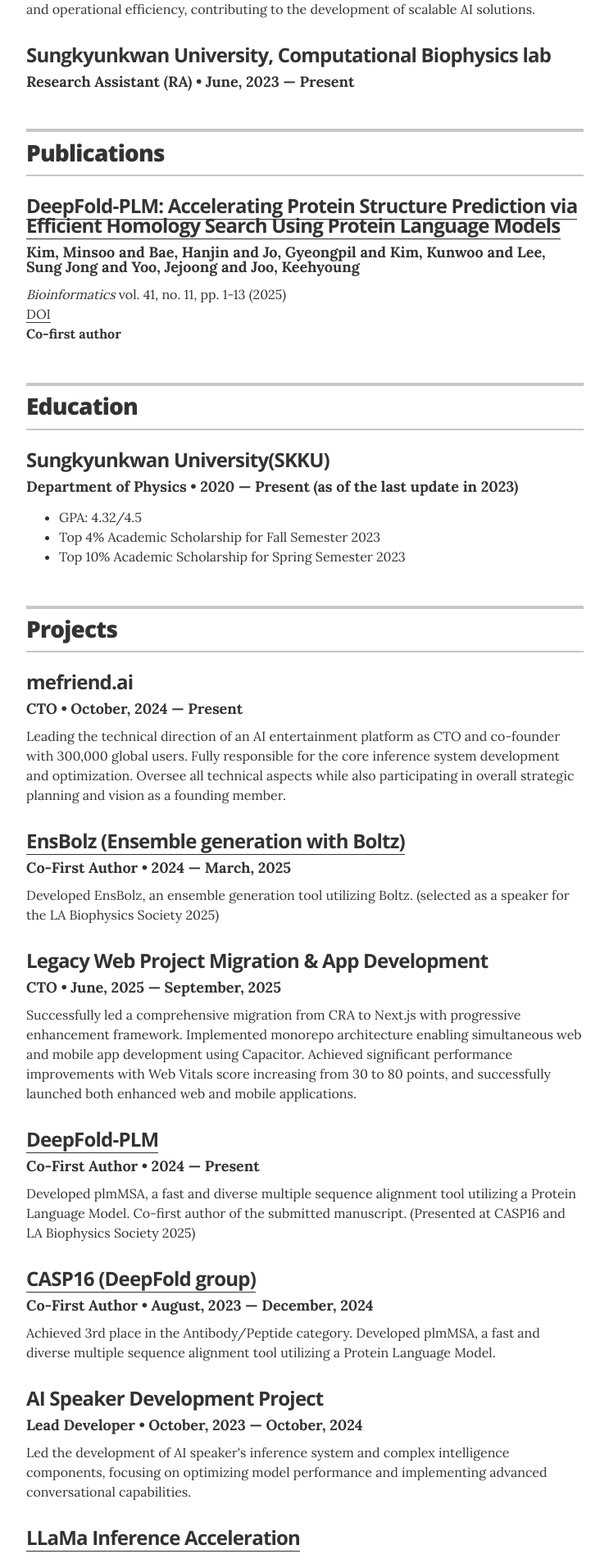
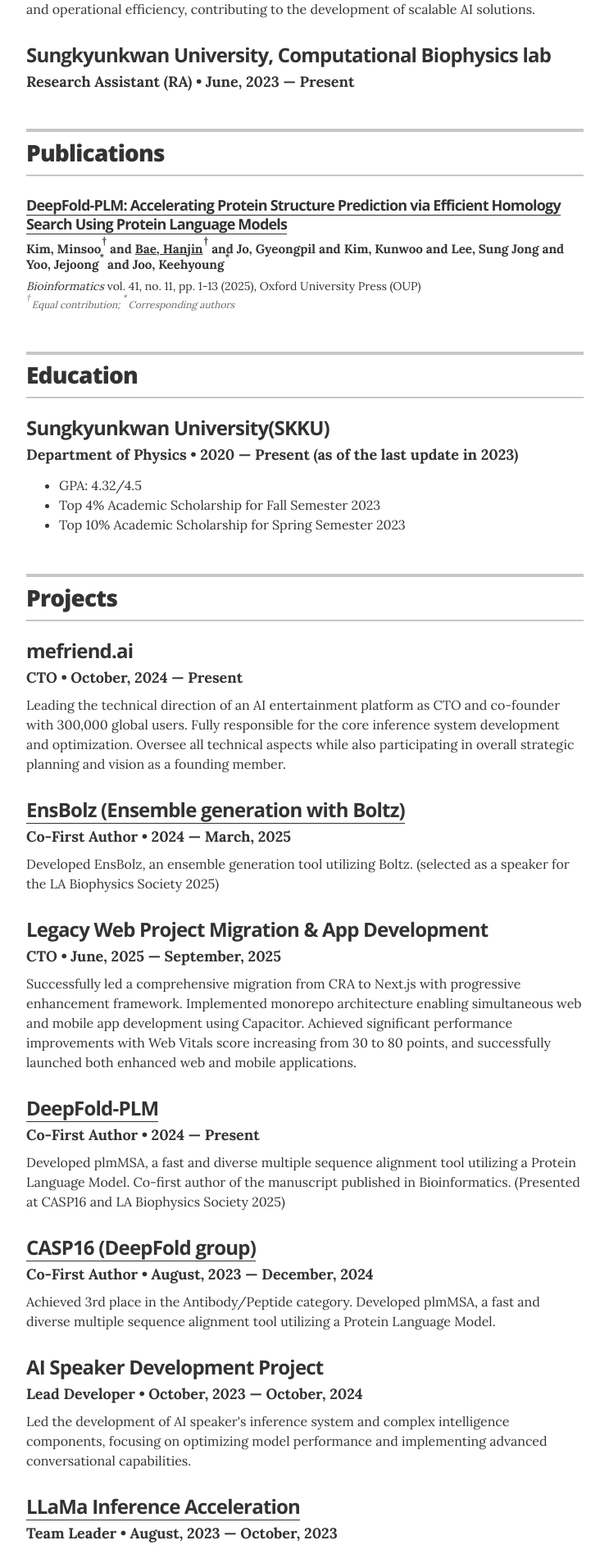
Before and after one commit to delibae/delibae.github.io, a Jekyll site: the page built from index.html, in a window 1280 px wide. Shown: the part 761-2657 px from the top of the page at 82% size, without its empty margins (268-1011 px from the left). Built offline with Jekyll 4.4.1, drawn with Linux system fonts in a browser that asks for light colours.

Commit message:
✨ Update: Upgrade dependencies, enhance publication details, and refine resume layout

```diff
--- a/_data/projects.yml
+++ b/_data/projects.yml
@@ -21,7 +21,7 @@
   role: Co-First Author
   duration: 2024 &mdash; Present
   url: "https://github.com/DeepFoldProtein/DeepFold-PLM"
-  description: Developed plmMSA, a fast and diverse multiple sequence alignment tool utilizing a Protein Language Model. Co-first author of the submitted manuscript. (Presented at CASP16 and LA Biophysics Society 2025)
+  description: Developed plmMSA, a fast and diverse multiple sequence alignment tool utilizing a Protein Language Model. Co-first author of the manuscript published in Bioinformatics. (Presented at CASP16 and LA Biophysics Society 2025)
 
 - project: CASP16 (DeepFold group)
   role: Co-First Author
--- a/_layouts/resume.html
+++ b/_layouts/resume.html
@@ -87,30 +87,48 @@
 
         {% for publication in site.data.publications %}
         <div
-          class="resume-item"
+          class="resume-item publication-item"
           itemscope
           itemtype="http://schema.org/ScholarlyArticle"
         >
-          <h3 class="resume-item-title" itemprop="name">
+          <h3 class="resume-item-title publication-title" itemprop="name">
             {% if publication.url %}<a
               href="{{ publication.url }}"
               itemprop="url"
               >{{ publication.title }}</a
             >{% else %}{{ publication.title }}{% endif %}
           </h3>
-          <h4 class="resume-item-details" itemprop="author">
-            {{ publication.authors }}
+          <h4 class="resume-item-details publication-authors" itemprop="author">
+            {% assign authors_text = publication.authors %} {% if
+            publication.co_first_authors %} {% for co_first in
+            publication.co_first_authors %} {% if co_first == "Bae, Hanjin" %}
+            {% assign co_first_with_markup = '<span class="author-name"
+              >' | append: co_first | append: '</span
+            >' | append: '<sup class="dagger">†</sup>' %} {% else %} {% assign
+            co_first_with_markup = co_first | append: '<sup class="dagger"
+              >†</sup
+            >' %} {% endif %} {% assign authors_text = authors_text | replace:
+            co_first, co_first_with_markup %} {% endfor %} {% endif %} {% if
+            publication.corresponding_authors %} {% for corr_author in
+            publication.corresponding_authors %} {% assign corr_with_star =
+            corr_author | append: '<sup class="asterisk">*</sup>' %} {% assign
+            authors_text = authors_text | replace: corr_author, corr_with_star
+            %} {% endfor %} {% endif %} {{ authors_text }}
           </h4>
-          <p class="resume-item-copy">
+          <p class="resume-item-copy publication-info">
             <em>{{ publication.journal }}</em>
             {% if publication.volume %}vol. {{ publication.volume }}{% endif
             %}{% if publication.issue %}, no. {{ publication.issue }}{% endif
             %}{% if publication.pages %}, pp. {{ publication.pages }}{% endif %}
-            ({{ publication.year }}) {% if publication.doi %}<br /><a
-              href="{{ publication.doi }}"
-              >DOI</a
-            >{% endif %} {% if publication.note %}<br /><strong
-              >{{ publication.note }}</strong
+            ({{ publication.year }}){% if publication.publisher %}, {{
+            publication.publisher }}{% endif %} {% if
+            publication.co_first_authors or publication.corresponding_authors
+            %}<br /><span class="publication-footnote"
+              >{% if publication.co_first_authors %}<sup>†</sup>Equal
+              contribution{% endif %}{% if publication.co_first_authors and
+              publication.corresponding_authors %}; {% endif %}{% if
+              publication.corresponding_authors %}<sup>*</sup>Corresponding
+              authors{% endif %}</span
             >{% endif %}
           </p>
         </div>
--- a/_sass/_resume.scss
+++ b/_sass/_resume.scss
@@ -11,14 +11,15 @@
     @include sans;
     font-weight: 900;
     font-size: 1.75rem;
-    letter-spacing: -.05rem;
+    letter-spacing: -0.05rem;
     margin: 0;
   }
 }
 
 // page header styles
 
-.page-header { padding: 1.5rem 0;
+.page-header {
+  padding: 1.5rem 0;
 
   .avatar {
     width: 95px;
@@ -34,7 +35,7 @@
     font-size: 3rem;
     font-weight: 900;
     text-align: center;
-    letter-spacing: -.15rem;
+    letter-spacing: -0.15rem;
     line-height: 1;
     margin: 1rem 0 0;
   }
@@ -50,7 +51,7 @@
   .title-bar {
     @include section_border;
     margin-top: 2rem;
-    padding: .4rem 0;
+    padding: 0.4rem 0;
     @include clearfix;
 
     .header-title {
@@ -58,9 +59,9 @@
       font-weight: 300;
       font-size: 1.75rem;
       line-height: 2rem;
-      letter-spacing: -.05rem;
+      letter-spacing: -0.05rem;
       text-align: center;
-      margin: 0 0 .5rem;
+      margin: 0 0 0.5rem;
 
       @include media_larger_than_mobile {
         float: left;
@@ -70,7 +71,9 @@
   }
 
   .executive-summary {
-    @include media_larger_than_mobile { font-size: 1.125rem; }
+    @include media_larger_than_mobile {
+      font-size: 1.125rem;
+    }
   }
 }
 
@@ -82,7 +85,7 @@
   top: 4px;
   text-align: center;
   border-top: 2px solid #c7c7c7;
-  padding-top: .4rem;
+  padding-top: 0.4rem;
 
   @include media_larger_than_mobile {
     float: right;
@@ -95,11 +98,12 @@
     margin-left: 5px;
   }
 
-  .icon-link { display: inline-block;
+  .icon-link {
+    display: inline-block;
 
     &:hover .icon path {
       fill: #333;
-      @include transition(all .2s ease);
+      @include transition(all 0.2s ease);
     }
   }
 
@@ -120,14 +124,16 @@
   @include sans_light;
   color: #333;
   line-height: 55px;
-  @include transition(all .2s ease);
+  @include transition(all 0.2s ease);
 
   &:hover {
     background-color: #333;
     color: #fff;
   }
 
-  &.not-looking { width: 400px; }
+  &.not-looking {
+    width: 400px;
+  }
 }
 
 // resume content styles
@@ -135,19 +141,21 @@
 .content-section {
   margin: 0 0 3rem;
 
-  .resume-item { margin-bottom: 2rem; }
+  .resume-item {
+    margin-bottom: 2rem;
+  }
 
   .resume-item-title {
     @include sans_bold;
-    margin: 0 0 .75rem;
+    margin: 0 0 0.75rem;
     font-size: 1.5rem;
-    letter-spacing: -.05rem;
+    letter-spacing: -0.05rem;
     line-height: 1;
   }
 
   .resume-item-details {
     font-size: 1.125rem;
-    margin: 0 0 .75rem;
+    margin: 0 0 0.75rem;
     line-height: 1;
 
     &.award-title {
@@ -171,7 +179,60 @@
     }
   }
 
-  .resume-item-copy { margin: .75rem 0 0; }
+  .resume-item-copy {
+    margin: 0.75rem 0 0;
+  }
+
+  // Publications specific styles
+  .publication-item {
+    .publication-title {
+      font-size: 1.125rem !important;
+      line-height: 1.3;
+      margin-bottom: 0.5rem;
+    }
+
+    .publication-authors {
+      font-size: 0.95rem !important;
+      line-height: 1.3;
+      margin-bottom: 0.4rem;
+
+      .author-name {
+        text-decoration: underline;
+      }
+
+      .dagger {
+        font-size: 0.7em;
+        vertical-align: super;
+        margin-left: 0.1em;
+      }
+
+      .asterisk {
+        font-size: 0.7em;
+        vertical-align: super;
+        margin-left: 0.1em;
+      }
+    }
+
+    .publication-info {
+      font-size: 0.875rem !important;
+      line-height: 1.4;
+      margin-top: 0.4rem;
+    }
+
+    .publication-footnote {
+      font-size: 0.75rem;
+      color: #666;
+      font-style: italic;
+      margin-top: 0.3rem;
+      display: block;
+
+      sup {
+        font-size: 0.8em;
+        vertical-align: super;
+        margin-right: 0.2em;
+      }
+    }
+  }
 }
 
 // footer styles
@@ -184,7 +245,7 @@
 
   .footer-line {
     margin: 0;
-    font-size: .875rem;
+    font-size: 0.875rem;
     color: #999;
 
     > a {
@@ -194,37 +255,52 @@
   }
 }
 
-.print-only { display: none !important }
+.print-only {
+  display: none !important;
+}
 
 @media print {
-  .no-print { display: none !important }
-  .print-only { display: block !important }
-  body { font-size: 12px; line-height: 1rem; }
-  .page-header { padding: 1rem 0 .2rem;
+  .no-print {
+    display: none !important;
+  }
+  .print-only {
+    display: block !important;
+  }
+  body {
+    font-size: 12px;
+    line-height: 1rem;
+  }
+  .page-header {
+    padding: 1rem 0 0.2rem;
     .header-name {
       @include sans_bold;
       font-size: 2rem;
-      margin: 0 0 .2rem;
+      margin: 0 0 0.2rem;
     }
   }
   .section-header {
     @include section_border_thin;
     margin-bottom: 1rem;
-    h2 { font-size: 1.2rem; line-height: 1.5rem; }
+    h2 {
+      font-size: 1.2rem;
+      line-height: 1.5rem;
+    }
   }
   .content-section {
     margin: 0 0 1rem;
-    .resume-item { margin-bottom: 1rem; }
+    .resume-item {
+      margin-bottom: 1rem;
+    }
     .resume-item-title {
       font-size: 16px;
-      line-height: .7em;
+      line-height: 0.7em;
     }
 
     .resume-item-details {
       font-size: 12px;
-      margin: 0 0 .75rem;
-      line-height: .7em;
-      font-style:italic;
+      margin: 0 0 0.75rem;
+      line-height: 0.7em;
+      font-style: italic;
 
       &.award-title {
         font-size: 11px;
```
Also changed, not shown: _data/publications.yml (+7 -1 lines), Gemfile.lock, README.md.
